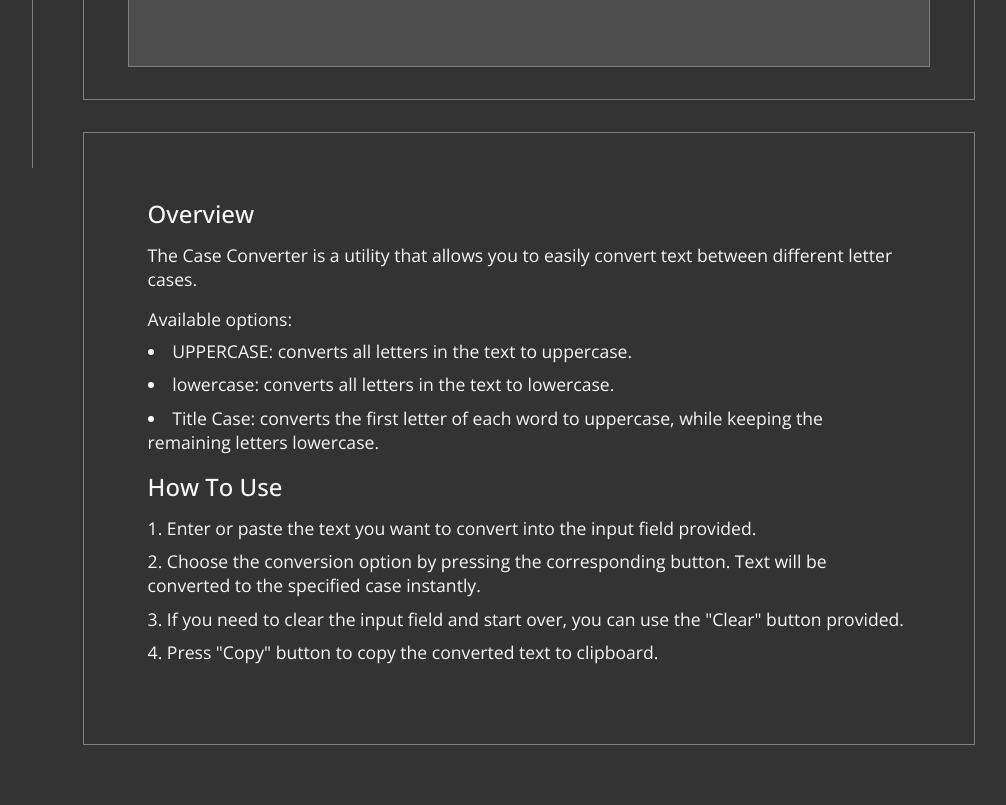
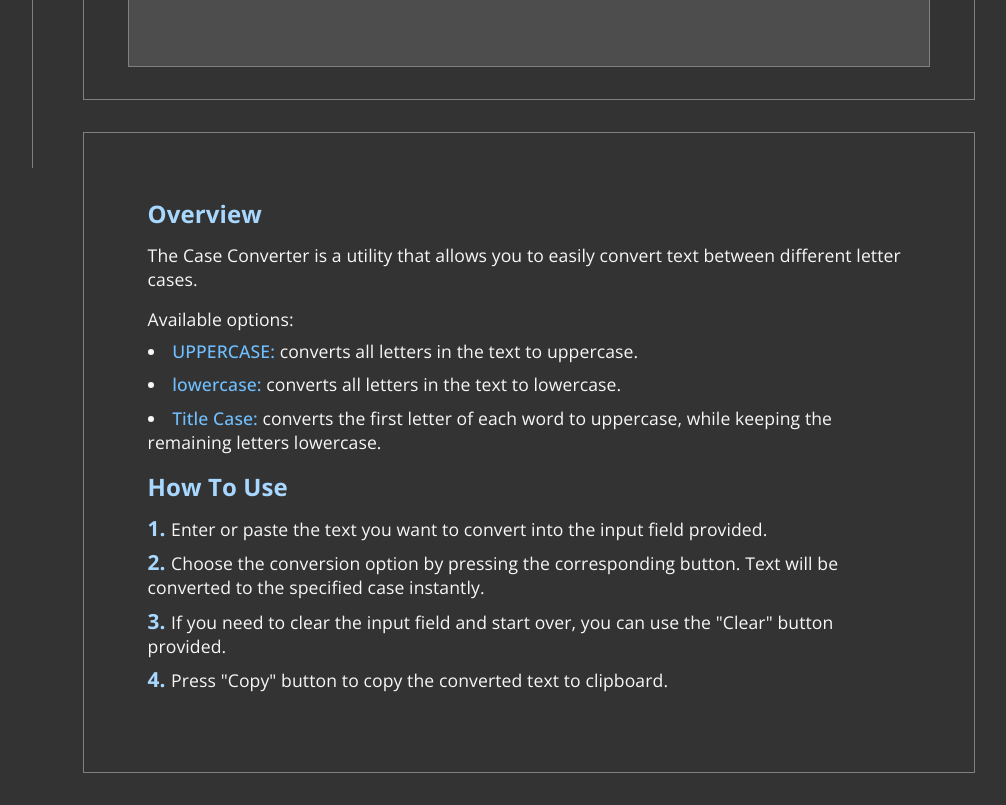
Before and after one commit to devmikh/wapiti-web-tools, a React (Vite) app: page /case-converter in a window 1280 px wide. Shown: the part 680-1485 px from the top of the page, without its empty margins (255-1261 px from the left). Before the commit the page ends 1457 px from the top, so only its background shows below. Built offline with nearby package versions, Linux system fonts and the light colour scheme.

Commit message:
Add styling to descriptions

```diff
--- a/src/assets/descriptions/index.ts
+++ b/src/assets/descriptions/index.ts
@@ -14,9 +14,18 @@ export const descriptions = {
             ],
             options_title: 'Available options:',
             options: [
-                'UPPERCASE: converts all letters in the text to uppercase.',
-                'lowercase: converts all letters in the text to lowercase.',
-                'Title Case: converts the first letter of each word to uppercase, while keeping the remaining letters lowercase.'
+                {
+                    title: 'UPPERCASE:',
+                    description: 'converts all letters in the text to uppercase.'
+                },
+                {
+                    title: 'lowercase:',
+                    description: 'converts all letters in the text to lowercase.'
+                },
+                {
+                    title: 'Title Case:',
+                    description: 'converts the first letter of each word to uppercase, while keeping the remaining letters lowercase.'
+                }
             ]
         },
         instructions: [
--- a/src/components/tools/text/CaseConverter/index.tsx
+++ b/src/components/tools/text/CaseConverter/index.tsx
@@ -45,7 +45,7 @@ export default function CaseConverter() {
                 <p className='options-title'>{descriptions.case_converter.overview.options_title}</p>
                 <ul className='options-list'>
                     {descriptions.case_converter.overview.options.map((point, index) => (
-                        <li key={index}>{point}</li>
+                        <li key={index}><span className='emphasized'>{point.title}</span>{' ' + point.description}</li>
                     ))}
                 </ul>
                 <h2 className='description-title'>How To Use</h2>
--- a/src/index.css
+++ b/src/index.css
@@ -121,6 +121,7 @@ body.dark .tool-title {
     margin-bottom: 2rem;
     border: 1px solid var(--grey-200);
     font-family: 'Open Sans', sans-serif;
+    letter-spacing: 0.01ch;
 }
 
 body.dark .description-container {
@@ -129,6 +130,21 @@ body.dark .description-container {
 
 .description-title {
     margin-bottom: 0.8rem;
+    color: var(--blue-800);
+    font-weight: bold;
+}
+
+body.dark .description-title {
+    color: var(--blue-200);
+}
+
+.emphasized {
+    color: var(--blue-700);
+    font-weight: 500;
+}
+
+body.dark .emphasized {
+    color: var(--blue-300);
 }
 
 .overview {
@@ -160,6 +176,16 @@ body.dark .description-container {
     list-style-position: inside;
     font-size: 1.1rem;
     line-height: 1.5rem;
+}
+
+.instructions-list li::marker {
+    color: var(--blue-800);
+    font-weight: bold;
+    font-size: 1.3rem;
+}
+
+body.dark .instructions-list li::marker {
+    color: var(--blue-200);
 }
 
 /* End of Tool Description */
```
